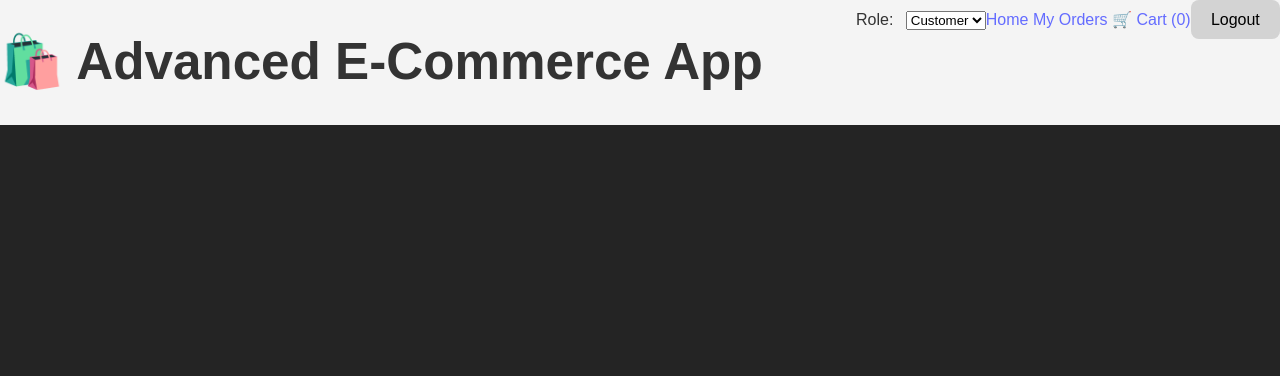
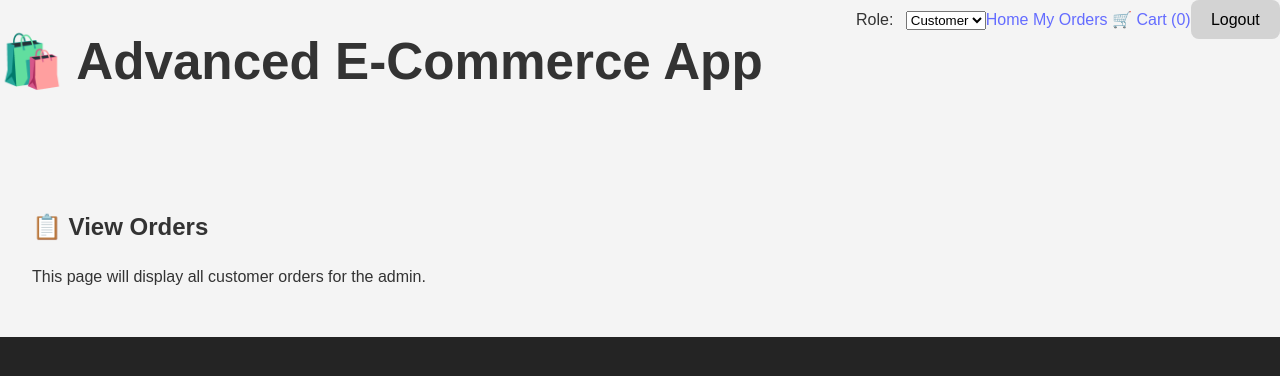
Before and after one commit to GJBURT/Advanced-Ecommerce-App, a React (Vite) app: page /admin/orders in a window 1280 px wide. Shown: the top 376 px of the page. Built offline with nearby package versions, Linux system fonts and the light colour scheme; no server answers; the database is empty; sample sign-in values are in the browser's storage.

Commit message:
Created template pages for AdminOrders and AdminProducts and linked these to the buttons on AdminPanel. Verified working correctly.

```diff
--- a/src/App.tsx
+++ b/src/App.tsx
@@ -7,6 +7,8 @@ import Login from './pages/Login';
 import Header from './components/Header';
 import AdminPanel from './pages/AdminPanel'; // Import AdminPanel
 import AdminRoute from './components/ProtectedRoute'; // Import ProtectedRoute for admin access
+import AdminProducts from './pages/AdminProducts'; // Import AdminProducts
+import AdminOrders from './pages/AdminOrders'; // Import AdminOrders
 
 
 const App: React.FC = () => {
@@ -20,6 +22,8 @@ const App: React.FC = () => {
         <Route path="/login" element={<Login />} />
         <Route path="/cart" element={<Cart />} />
         <Route path="/admin" element={<AdminRoute><AdminPanel /></AdminRoute>} />
+        <Route path="/admin/products" element={<AdminRoute><AdminProducts /></AdminRoute>} />
+        <Route path="/admin/orders" element={<AdminRoute><AdminOrders /></AdminRoute>} />
       </Routes>
     </div>
   );
--- /dev/null
+++ b/src/pages/AdminOrders.tsx
@@ -0,0 +1,12 @@
+import React from 'react';
+
+const AdminOrders: React.FC = () => {
+    return (
+        <div style={{ padding: '2rem' }}>
+            <h2>📋 View Orders</h2>
+            <p>This page will display all customer orders for the admin.</p>
+        </div>
+    );
+};
+
+export default AdminOrders;
--- a/src/pages/AdminPanel.tsx
+++ b/src/pages/AdminPanel.tsx
@@ -1,4 +1,5 @@
 import React from 'react';
+import { Link } from 'react-router-dom';
 
 const AdminPanel: React.FC = () => {
     return (
@@ -7,8 +8,12 @@ const AdminPanel: React.FC = () => {
             <p>Welcome, Admin! Choose an action:</p>
 
             <div style={{ display: 'flex', gap: '1rem', marginTop: '1rem' }}>
-                <button>📦 Manage Products</button>
-                <button>📋 View Orders</button>
+                <Link to="/admin/products">
+                    <button>📦 Manage Products</button>
+                </Link>
+                <Link to="/admin/orders">
+                    <button>📋 View Orders</button>
+                </Link>
             </div>
         </div>
     );
--- /dev/null
+++ b/src/pages/AdminProducts.tsx
@@ -0,0 +1,12 @@
+import React from 'react';
+
+const AdminProducts: React.FC = () => {
+    return (
+        <div style={{ padding: '2rem' }}>
+            <h2>📦 Manage Products</h2>
+            <p>This page will allow you to view, add, update, or delete products.</p>
+        </div>
+    );
+};
+
+export default AdminProducts;
```
